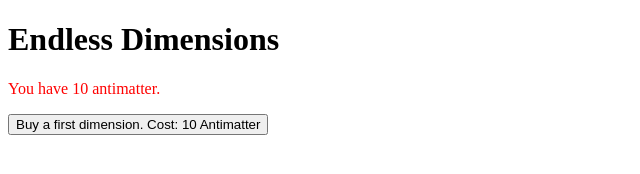
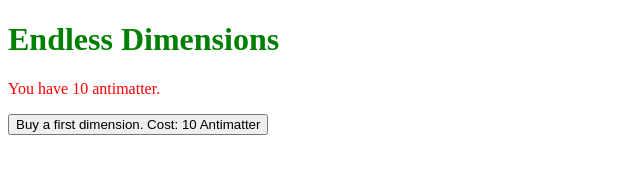
Before and after one commit to NGCMan/endless-dimensions, a plain HTML site: page index.html in a window 1280 px wide. Shown: the whole page, without its empty margins (0-640 px from the left). Drawn offline with Linux system fonts and the light colour scheme.

Commit message:
Update index.html

```diff
--- a/index.html
+++ b/index.html
@@ -4,6 +4,7 @@
   <title> Endless Dimensions </title>
   <style>
     p{color:red}
+    h1{color:green}
   </style>
 <script>
 var antiMatter = 10;
```
